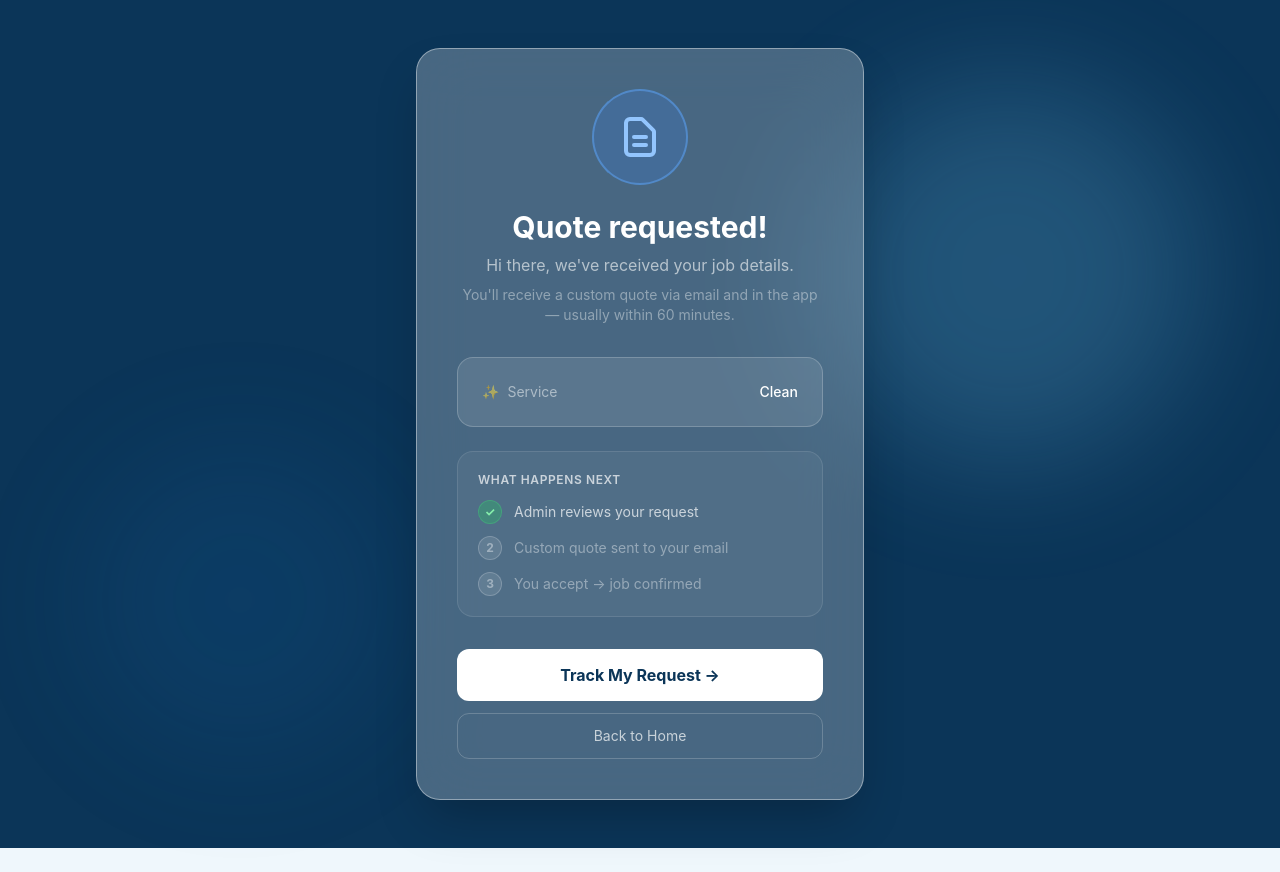
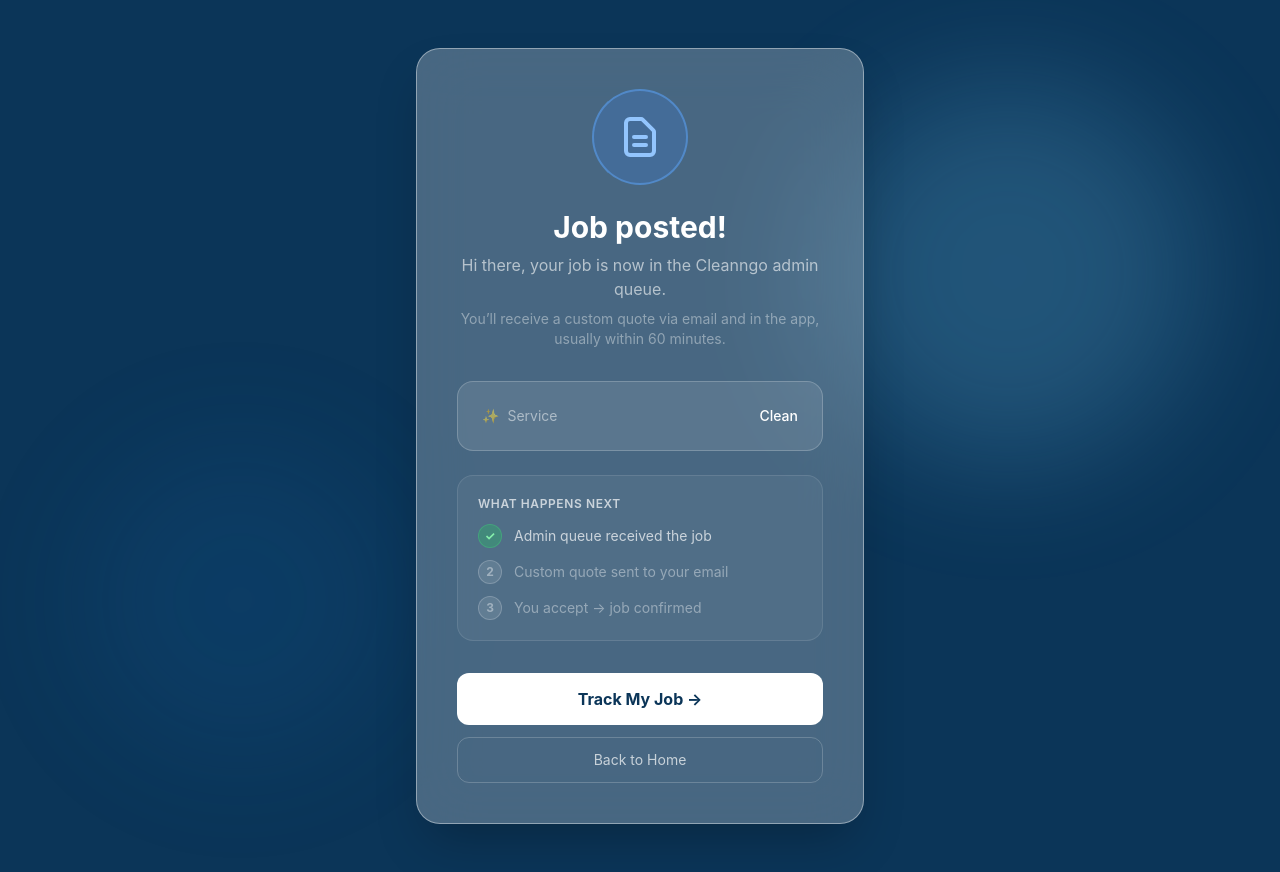
Before and after one commit to indergill2410-tech/CleanandGo, a Next.js app: page /customer/book/confirmation in a window 1280 px wide. Before the commit the page ends 848 px from the top, so only its background shows below. Built offline with nearby package versions, Linux system fonts and the light colour scheme; no server answers.

Commit message:
Update job posting confirmation copy

```diff
--- a/app/customer/book/confirmation/page.tsx
+++ b/app/customer/book/confirmation/page.tsx
@@ -22,9 +22,9 @@ export default async function ConfirmationPage({ searchParams }: Props) {
           </svg>
         </div>
 
-        <h1 className="text-3xl font-bold text-white mb-2">Quote requested!</h1>
-        <p className="text-white/60 mb-2">Hi {name}, we've received your job details.</p>
-        <p className="text-white/40 text-sm mb-8">You'll receive a custom quote via email and in the app — usually within 60 minutes.</p>
+        <h1 className="text-3xl font-bold text-white mb-2">Job posted!</h1>
+        <p className="text-white/60 mb-2">Hi {name}, your job is now in the Cleanngo admin queue.</p>
+        <p className="text-white/40 text-sm mb-8">You’ll receive a custom quote via email and in the app, usually within 60 minutes.</p>
 
         {/* Request summary */}
         <div className="bg-white/10 rounded-2xl p-6 text-left space-y-3 mb-6 border border-white/20">
@@ -46,7 +46,7 @@ export default async function ConfirmationPage({ searchParams }: Props) {
           <div className="text-white/70 font-semibold text-xs uppercase tracking-wider mb-3">What happens next</div>
           <div className="space-y-3">
             {[
-              { step: '1', text: 'Admin reviews your request', done: true },
+              { step: '1', text: 'Admin queue received the job', done: true },
               { step: '2', text: 'Custom quote sent to your email', done: false },
               { step: '3', text: 'You accept → job confirmed', done: false },
             ].map(item => (
@@ -66,7 +66,7 @@ export default async function ConfirmationPage({ searchParams }: Props) {
 
         <div className="flex flex-col gap-3">
           <Link href={bookingId ? `/track?id=${bookingId}` : '/track'} className="w-full py-3.5 rounded-xl bg-white text-[#0B3558] font-bold hover:bg-white/90 transition text-center">
-            Track My Request →
+            Track My Job →
           </Link>
           <Link href="/" className="w-full py-3 rounded-xl border border-white/20 text-white/70 hover:bg-white/10 transition text-center text-sm">
             Back to Home
```
